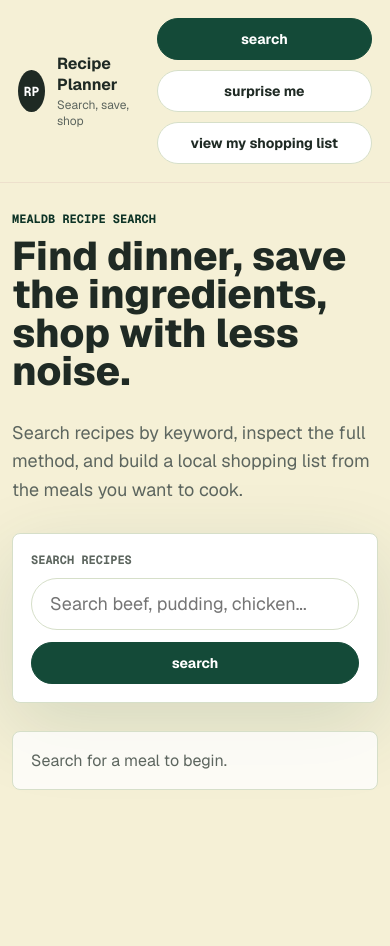
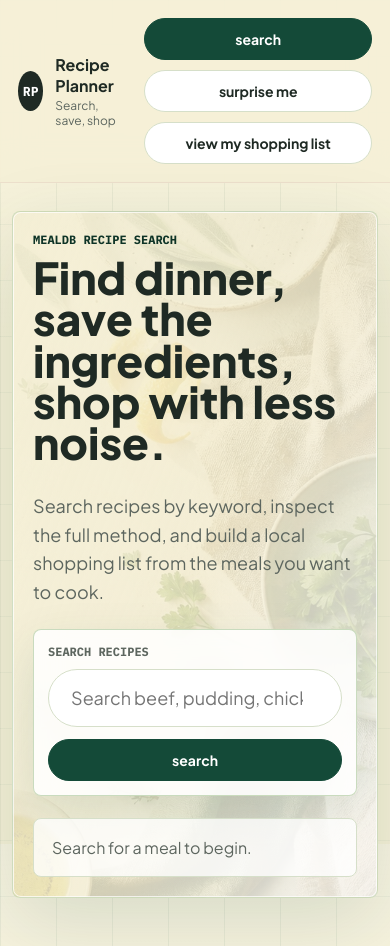
Before and after one commit to Ifan24/nib-recipe-planner, a Next.js app: page / in a window 390 px wide. Before the commit the page ends 844 px from the top, so only its background shows below. Built offline with nearby package versions, Linux system fonts and the light colour scheme.

Commit message:
style: polish responsive recipe UI

```diff
--- a/src/app/globals.css
+++ b/src/app/globals.css
@@ -11,6 +11,7 @@
   --accent-dark: #0d3326;
   --danger: #a93d2d;
   --shadow: 0 24px 80px rgba(20, 74, 56, 0.14);
+  --shadow-strong: 0 34px 110px rgba(20, 74, 56, 0.2);
 }
 
 html {
@@ -28,8 +29,10 @@ body {
   display: flex;
   flex-direction: column;
   color: var(--foreground);
-  background: var(--background);
-  font-family: var(--font-geist-sans), Arial, Helvetica, sans-serif;
+  background:
+    linear-gradient(180deg, rgba(255, 255, 255, 0.28), transparent 340px),
+    var(--background);
+  font-family: var(--font-sans), Arial, Helvetica, sans-serif;
   -webkit-font-smoothing: antialiased;
   -moz-osx-font-smoothing: grayscale;
 }
@@ -73,6 +76,10 @@ button:disabled {
 .app-shell {
   width: 100%;
   min-height: 100vh;
+  background:
+    linear-gradient(90deg, rgba(20, 74, 56, 0.06) 1px, transparent 1px),
+    linear-gradient(180deg, rgba(20, 74, 56, 0.04) 1px, transparent 1px);
+  background-size: 56px 56px;
 }
 
 .app-header {
@@ -101,13 +108,13 @@ button:disabled {
 
 .brand-mark {
   display: grid;
-  width: 42px;
-  height: 42px;
+  width: 46px;
+  height: 46px;
   place-items: center;
   border-radius: 50%;
   background: var(--foreground);
   color: var(--surface);
-  font-family: var(--font-geist-mono), monospace;
+  font-family: var(--font-mono), monospace;
   font-size: 13px;
   font-weight: 700;
 }
@@ -178,13 +185,40 @@ button:disabled {
 main {
   width: min(1180px, calc(100% - 32px));
   margin: 0 auto;
-  padding: 48px 0 72px;
+  padding: 34px 0 72px;
 }
 
 .search-panel,
 .shopping-panel {
   display: grid;
+  gap: 30px;
+}
+
+.search-stage {
+  position: relative;
+  display: grid;
   gap: 28px;
+  overflow: hidden;
+  border: 1px solid rgba(194, 214, 181, 0.72);
+  border-radius: 8px;
+  background:
+    linear-gradient(112deg, rgba(245, 240, 214, 0.96) 0%, rgba(245, 240, 214, 0.82) 52%, rgba(255, 255, 255, 0.82) 100%),
+    url("/images/editorial-food-texture.jpg") center / cover;
+  box-shadow: var(--shadow);
+  padding: clamp(22px, 4vw, 48px);
+}
+
+.search-stage::before {
+  content: "";
+  position: absolute;
+  inset: 0;
+  border: 1px solid rgba(255, 255, 255, 0.72);
+  border-radius: inherit;
+  pointer-events: none;
+}
+
+.search-stage > * {
+  position: relative;
 }
 
 .hero,
@@ -198,7 +232,7 @@ main {
 .eyebrow {
   margin-bottom: 10px;
   color: var(--accent-dark);
-  font-family: var(--font-geist-mono), monospace;
+  font-family: var(--font-mono), monospace;
   font-size: 12px;
   font-weight: 700;
   letter-spacing: 0;
@@ -210,13 +244,14 @@ h2,
 h3,
 p {
   overflow-wrap: anywhere;
+  text-wrap: pretty;
 }
 
 h1 {
   max-width: 820px;
-  font-size: clamp(40px, 7vw, 86px);
+  font-size: 86px;
   font-weight: 800;
-  line-height: 0.96;
+  line-height: 0.94;
 }
 
 .hero > p {
@@ -229,15 +264,16 @@ h1 {
   display: grid;
   gap: 10px;
   padding: 18px;
-  border: 1px solid var(--border);
+  border: 1px solid rgba(194, 214, 181, 0.88);
   border-radius: 8px;
-  background: var(--surface);
-  box-shadow: var(--shadow);
+  background: rgba(255, 255, 255, 0.86);
+  box-shadow: 0 18px 50px rgba(20, 74, 56, 0.12);
+  backdrop-filter: blur(14px);
 }
 
 .search-form label {
   color: var(--muted);
-  font-family: var(--font-geist-mono), monospace;
+  font-family: var(--font-mono), monospace;
   font-size: 12px;
   font-weight: 700;
   text-transform: uppercase;
@@ -251,12 +287,12 @@ h1 {
 
 .search-row input {
   min-width: 0;
-  min-height: 52px;
+  min-height: 58px;
   border: 1px solid var(--border);
   border-radius: 999px;
   background: #fff;
   color: var(--foreground);
-  padding: 0 18px;
+  padding: 0 22px;
   font-size: 18px;
   outline: none;
 }
@@ -282,15 +318,31 @@ h1 {
 
 .recipe-grid {
   display: grid;
-  grid-template-columns: repeat(auto-fill, minmax(220px, 1fr));
-  gap: 18px;
+  grid-auto-flow: dense;
+  grid-template-columns: repeat(12, minmax(0, 1fr));
+  gap: 20px;
+}
+
+.recipe-card {
+  grid-column: span 3;
+  min-width: 0;
+}
+
+.recipe-card:nth-child(1),
+.recipe-card:nth-child(6n) {
+  grid-column: span 6;
+}
+
+.recipe-card:nth-child(1) .recipe-card-image,
+.recipe-card:nth-child(6n) .recipe-card-image {
+  aspect-ratio: 16 / 9;
 }
 
 .recipe-card button {
   width: 100%;
   height: 100%;
   overflow: hidden;
-  border: 1px solid var(--border);
+  border: 1px solid rgba(194, 214, 181, 0.78);
   border-radius: 8px;
   background: var(--surface);
   color: var(--foreground);
@@ -304,39 +356,52 @@ h1 {
 
 .recipe-card button:hover {
   border-color: var(--accent);
-  box-shadow: var(--shadow);
-  transform: translateY(-3px);
+  box-shadow: var(--shadow-strong);
+  transform: translateY(-4px);
 }
 
 .recipe-card-image {
   display: block;
   position: relative;
   width: 100%;
-  aspect-ratio: 4 / 3;
+  aspect-ratio: 1.1 / 1;
   overflow: hidden;
+  background: var(--surface-strong);
 }
 
 .recipe-card-image img {
   object-fit: cover;
+  transform: scale(1.01);
+  transition: transform 220ms ease;
+}
+
+.recipe-card button:hover .recipe-card-image img {
+  transform: scale(1.045);
 }
 
 .recipe-card-body {
   display: grid;
-  gap: 12px;
-  padding: 16px;
+  gap: 18px;
+  min-height: 160px;
+  padding: 18px;
 }
 
 .recipe-title {
-  min-height: 48px;
-  font-size: 20px;
+  font-size: 24px;
   font-weight: 800;
-  line-height: 1.2;
+  line-height: 1.08;
+}
+
+.recipe-card:nth-child(1) .recipe-title,
+.recipe-card:nth-child(6n) .recipe-title {
+  font-size: 34px;
 }
 
 .recipe-meta {
   display: flex;
   justify-content: space-between;
   gap: 10px;
+  align-items: end;
   color: var(--muted);
   font-size: 13px;
 }
@@ -347,18 +412,21 @@ h1 {
   z-index: 40;
   display: grid;
   place-items: center;
-  background: rgba(33, 27, 22, 0.54);
+  background: rgba(33, 27, 22, 0.58);
   padding: 20px;
+  backdrop-filter: blur(8px);
 }
 
 .recipe-modal {
   display: grid;
-  grid-template-columns: minmax(220px, 360px) minmax(0, 1fr);
-  width: min(900px, 100%);
-  max-height: min(760px, 92vh);
+  grid-template-columns: minmax(280px, 420px) minmax(0, 1fr);
+  width: min(1040px, 100%);
+  max-height: min(780px, 92vh);
   overflow: hidden;
+  gap: 0;
+  border: 1px solid rgba(255, 255, 255, 0.68);
   border-radius: 8px;
-  background: var(--surface);
+  background: rgba(255, 255, 255, 0.96);
   box-shadow: 0 32px 120px rgba(0, 0, 0, 0.32);
 }
 
@@ -368,13 +436,18 @@ h1 {
 
 .modal-media {
   position: relative;
-  min-height: 360px;
+  align-self: start;
+  aspect-ratio: 4 / 5;
+  min-height: auto;
+  margin: 14px 0 14px 14px;
+  overflow: hidden;
+  border-radius: 8px;
   background: var(--accent-soft);
 }
 
 .modal-content {
   overflow-y: auto;
-  padding: 26px;
+  padding: clamp(24px, 4vw, 42px);
 }
 
 .modal-header {
@@ -384,24 +457,33 @@ h1 {
 }
 
 .modal-header h2 {
-  font-size: clamp(30px, 4vw, 48px);
-  line-height: 1;
+  max-width: 600px;
+  font-size: 58px;
+  line-height: 0.98;
 }
 
 .icon-button {
   flex: 0 0 auto;
-  width: 42px;
-  height: 42px;
+  width: 48px;
+  height: 48px;
   border: 1px solid var(--border);
   border-radius: 50%;
   background: #fff;
   color: var(--foreground);
   font-size: 28px;
   line-height: 1;
+  transition:
+    transform 160ms ease,
+    border-color 160ms ease;
+}
+
+.icon-button:hover {
+  border-color: var(--accent);
+  transform: rotate(5deg) scale(1.02);
 }
 
 .modal-actions {
-  margin: 22px 0;
+  margin: 24px 0;
 }
 
 .modal-actions a {
@@ -457,7 +539,7 @@ h1 {
 }
 
 .shopping-panel h1 {
-  font-size: clamp(38px, 5vw, 68px);
+  font-size: 64px;
 }
 
 .shopping-list {
@@ -528,6 +610,29 @@ h1 {
   }
 }
 
+@media (max-width: 1100px) {
+  h1 {
+    font-size: 68px;
+  }
+
+  .recipe-card,
+  .recipe-card:nth-child(1),
+  .recipe-card:nth-child(6n) {
+    grid-column: span 6;
+  }
+
+  .recipe-card .recipe-card-image,
+  .recipe-card:nth-child(1) .recipe-card-image,
+  .recipe-card:nth-child(6n) .recipe-card-image {
+    aspect-ratio: 4 / 3;
+  }
+
+  .recipe-card:nth-child(1) .recipe-title,
+  .recipe-card:nth-child(6n) .recipe-title {
+    font-size: 28px;
+  }
+}
+
 @media (max-width: 800px) {
   .app-header,
   .hero,
@@ -539,6 +644,7 @@ h1 {
   .app-header {
     position: static;
     align-items: stretch;
+    gap: 16px;
   }
 
   .header-actions {
@@ -553,12 +659,43 @@ h1 {
     grid-template-columns: 1fr;
   }
 
+  .search-stage {
+    background-position: right center;
+  }
+
+  h1 {
+    font-size: 58px;
+  }
+
+  .recipe-card,
+  .recipe-card:nth-child(1),
+  .recipe-card:nth-child(6n) {
+    grid-column: span 12;
+  }
+
+  .recipe-card-body {
+    min-height: auto;
+  }
+
   .recipe-modal {
     max-height: 94vh;
+    width: min(100%, 680px);
+    overflow-y: auto;
   }
 
   .modal-media {
-    min-height: 220px;
+    aspect-ratio: 4 / 3;
+    min-height: auto;
+    margin: 10px 10px 0;
+  }
+
+  .modal-content {
+    overflow: visible;
+    padding: 22px;
+  }
+
+  .modal-header h2 {
+    font-size: 44px;
   }
 }
 
@@ -566,6 +703,51 @@ h1 {
   main {
     width: min(100% - 24px, 1180px);
     padding: 28px 0 48px;
+  }
+
+  .brand-mark {
+    width: 40px;
+    height: 40px;
+  }
+
+  .nav-button,
+  .section-actions button,
+  .search-row button,
+  .primary-button {
+    width: 100%;
+  }
+
+  .search-stage {
+    gap: 22px;
+    padding: 20px;
+  }
+
+  .search-form {
+    padding: 14px;
+  }
+
+  h1 {
+    font-size: 44px;
+  }
+
+  .recipe-title {
+    font-size: 23px;
+  }
+
+  .recipe-card:nth-child(1) .recipe-title,
+  .recipe-card:nth-child(6n) .recipe-title,
+  .modal-header h2,
+  .shopping-panel h1 {
+    font-size: 36px;
+  }
+
+  .modal-backdrop {
+    padding: 10px;
+  }
+
+  .modal-actions,
+  .section-actions {
+    align-items: stretch;
   }
 
   .ingredient-list li,
--- a/src/app/layout.tsx
+++ b/src/app/layout.tsx
@@ -1,15 +1,17 @@
 import type { Metadata } from "next";
-import { Geist, Geist_Mono } from "next/font/google";
+import { IBM_Plex_Mono, Plus_Jakarta_Sans } from "next/font/google";
 import "./globals.css";
 
-const geistSans = Geist({
-  variable: "--font-geist-sans",
+const plusJakartaSans = Plus_Jakarta_Sans({
+  variable: "--font-sans",
   subsets: ["latin"],
+  weight: ["400", "500", "600", "700", "800"],
 });
 
-const geistMono = Geist_Mono({
-  variable: "--font-geist-mono",
+const ibmPlexMono = IBM_Plex_Mono({
+  variable: "--font-mono",
   subsets: ["latin"],
+  weight: ["500", "600", "700"],
 });
 
 export const metadata: Metadata = {
@@ -23,7 +25,7 @@ export default function RootLayout({
   children: React.ReactNode;
 }>) {
   return (
-    <html lang="en" className={`${geistSans.variable} ${geistMono.variable}`}>
+    <html lang="en" className={`${plusJakartaSans.variable} ${ibmPlexMono.variable}`}>
       <body>{children}</body>
     </html>
   );
--- a/src/components/RecipeCard.tsx
+++ b/src/components/RecipeCard.tsx
@@ -15,7 +15,7 @@ export function RecipeCard({ recipe, onSelectRecipe }: RecipeCardProps) {
             src={recipe.thumbnail}
             alt={recipe.title}
             fill
-            sizes="(max-width: 800px) 100vw, 25vw"
+            sizes="(max-width: 800px) 100vw, (max-width: 1100px) 50vw, 33vw"
             unoptimized
           />
         </span>
--- a/src/components/RecipePlannerApp.tsx
+++ b/src/components/RecipePlannerApp.tsx
@@ -102,14 +102,15 @@ export function RecipePlannerApp() {
       <main>
         {view === "search" ? (
           <section className="search-panel">
+            <div className="search-stage">
               <div className="hero">
                 <div>
                   <p className="eyebrow">MealDB recipe search</p>
                   <h1>Find dinner, save the ingredients, shop with less noise.</h1>
                 </div>
                 <p>
-                Search recipes by keyword, inspect the full method, and build a local shopping list
-                from the meals you want to cook.
+                  Search recipes by keyword, inspect the full method, and build a local shopping
+                  list from the meals you want to cook.
                 </p>
               </div>
 
@@ -123,6 +124,7 @@ export function RecipePlannerApp() {
               {message ? (
                 <div className={status === "error" ? "notice error" : "notice"}>{message}</div>
               ) : null}
+            </div>
 
             {status === "loading" ? (
               <div className="loading-grid" aria-label="Loading recipes" />
```
Also changed, not shown: public/images/editorial-food-texture.jpg (added). Lines whose indentation alone changed are shown as unchanged.
